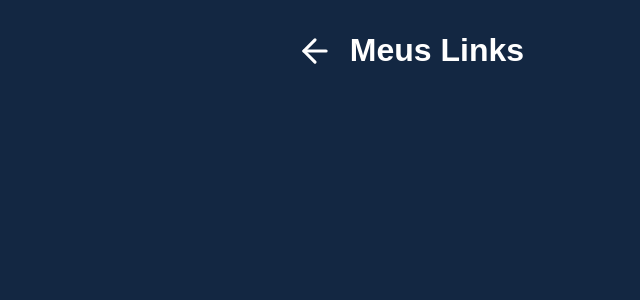
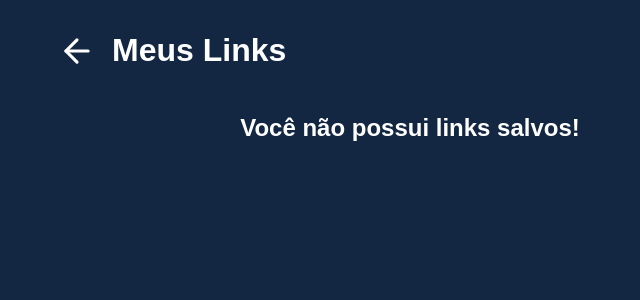
Before and after one commit to GustBitencourt/React-Encurtador-de-Link, a React (Create React App) app: page /mylinks in a window 1280 px wide. Shown: the top 300 px of the page, without its empty margins (230-870 px from the left). Built offline with nearby package versions, Linux system fonts and the light colour scheme.

Commit message:
Finalizando projeto com mensagem caso lista de links salvos esteja vazia

```diff
--- a/src/pages/LinksPage/index.js
+++ b/src/pages/LinksPage/index.js
@@ -14,11 +14,15 @@ const LinksPage = () => {
   const [data, setData] = useState([]);
   const [showModal, setShowModal] = useState(false);
 
+  //estado para quando lista estiver vazia
+  const [emptyList, setEmptyList] = useState(false);
+
   useEffect(() => {
     async function getLinks() {
       const result = await getLinksSaved("shortLink");
       if (result.length === 0) {
         //lista vazia
+        setEmptyList(true);
       }
 
       //todos os links salvos no LocalStorage
@@ -38,6 +42,7 @@ const LinksPage = () => {
 
     if(result.length === 0) {
       console.log('sem links salvos');
+      setEmptyList(true);
     }
 
     setMyLinks(result);
@@ -51,6 +56,16 @@ const LinksPage = () => {
         </Link>
         <h1>Meus Links</h1>
       </div>
+
+      {/* Mensagem pra quando não houver links salvos */}
+      {
+        emptyList && (
+          <div className="links-item">
+            <h2 className="empty-text">Você não possui links salvos!</h2>
+
+          </div>
+        )
+      }
 
       {/* percorre array de links salvos no storage para monta-lo */}
       {myLinks.map((link) => (
--- a/src/pages/LinksPage/style.css
+++ b/src/pages/LinksPage/style.css
@@ -60,6 +60,13 @@
     background: transparent;
 }
 
+.empty-text {
+    width: 100%;
+    text-align: center;
+    margin-top: 2rem;
+    color: #fff;
+}
+
 @media (max-width: 715px) {
     .links-container {
         width: 90%;
```
